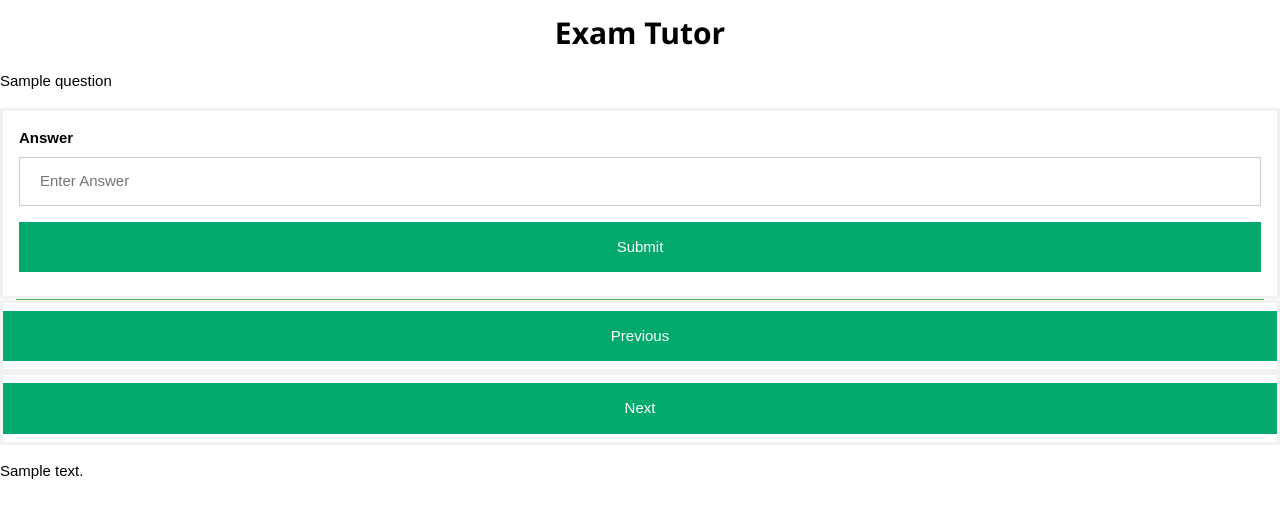
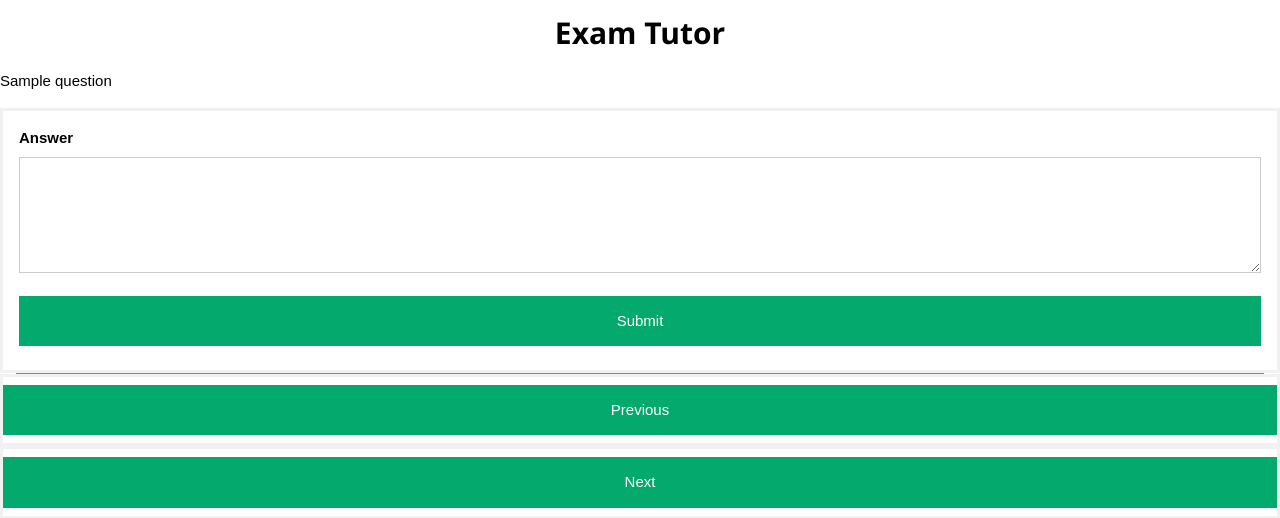
Before and after one commit to eniompw/AI-Tutor, a Flask app: template templates/index.html in a window 1280 px wide. Shown: the top 518 px of the page. Run offline with Flask 3, Linux system fonts and the light colour scheme; the template is opened without the code that fills it: most values are stand-ins (such as "Sample title", 1, 10 or a date in 2020).

Commit message:
textarea

```diff
--- a/static/styles.css
+++ b/static/styles.css
@@ -2,7 +2,7 @@ body {font-family: Arial, Helvetica, sans-serif;}
 h2 {text-align: center;}
 form {border: 3px solid #f1f1f1;}
 
-input[type=text] {
+textarea {
   width: 100%;
   padding: 12px 20px;
   margin: 8px 0;
--- a/templates/index.html
+++ b/templates/index.html
@@ -11,7 +11,8 @@
     <form action="/response" onsubmit="move()">
         <div class="container">
         <label for="uname"><b>Answer</b></label>
-        <input type="text" placeholder="Enter Answer" name="ans" required>
+        <textarea placeholder="Enter Answer" name="ans" rows="4" required>
+        </textarea>
         <button type="submit">Submit</button>
         </div>
     </form>
```
